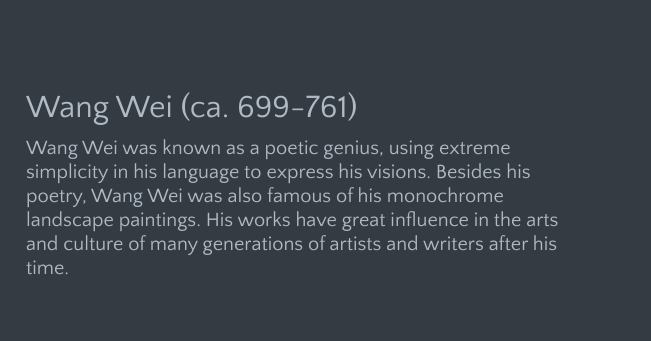
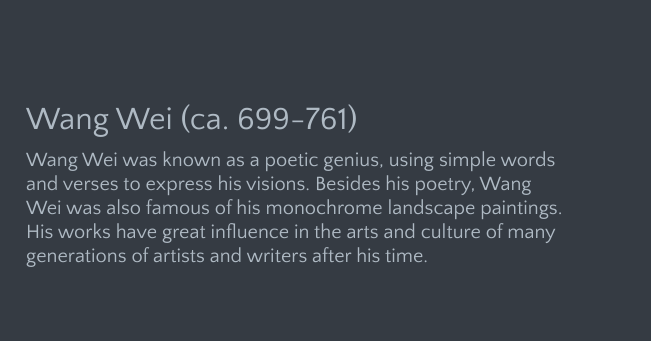
Before and after one commit to HASS-TheChineseLyricalTradition-2022/HASS-TheChineseLyricalTradition-2022.github.io, a plain HTML site: page index.html in a window 1280 px wide. Shown: the part 1060-1401 px from the top of the page, 629-1280 px from the left. Drawn offline with Linux system fonts and the light colour scheme; some packages are replaced by stand-ins of ours; files whose address does not match are found by name; a web font is replaced by a local one.

Commit message:
Small wording

```diff
--- a/index.html
+++ b/index.html
@@ -144,7 +144,7 @@ End Sticky Navigation
 			</div>
 			<div class="col-md-6">
 				<h2>Wang Wei (ca. 699-761)</h2>
-				<h5>Wang Wei was known as a poetic genius, using extreme simplicity in his language
+				<h5>Wang Wei was known as a poetic genius, using simple words and verses
 					to express his visions. Besides his poetry, Wang Wei was also famous of his
 					monochrome landscape paintings. His works have great influence in the arts and
 					culture of many generations of artists and writers after his time.</h5>
```
